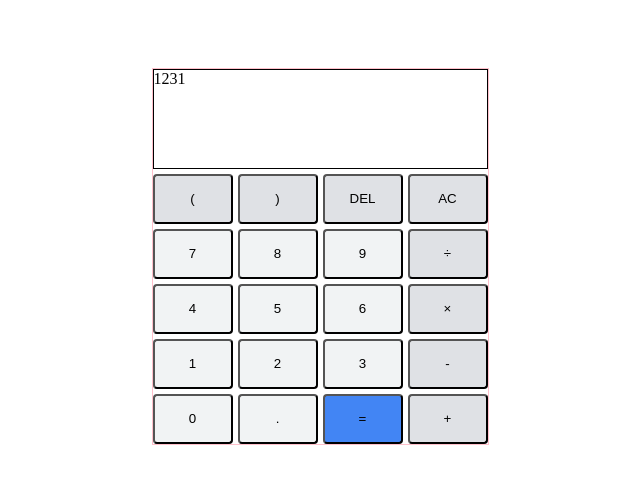
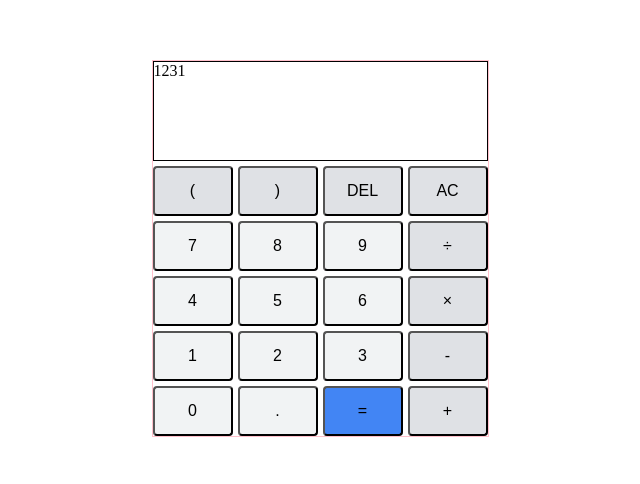
Before and after one commit to DaeguDude/calculator-redo, a plain HTML site: page grid/index.html in a window 1280 px wide. Shown: the part 152-636 px from the top of the page, without its empty margins (320-960 px from the left). Drawn offline with Linux system fonts and the light colour scheme.

Commit message:
Button Done

```diff
--- a/grid/index.html
+++ b/grid/index.html
@@ -6,6 +6,13 @@
   <title>Document</title>
 </head>
 <style>
+  * {
+    padding: 0;
+    margin: 0;
+    box-sizing: border-box;
+
+  }
+
   #container {
     height: 100vh;
     display: flex;
@@ -36,7 +43,8 @@
   }
 
   /* All the buttons under grid-container */
-  div[id="grid-container"] > button {
+  #grid-container button {
+    font-size: 16px;
     border-radius: 4px;
   }
 
```
Also changed, not shown: 1 other file.
